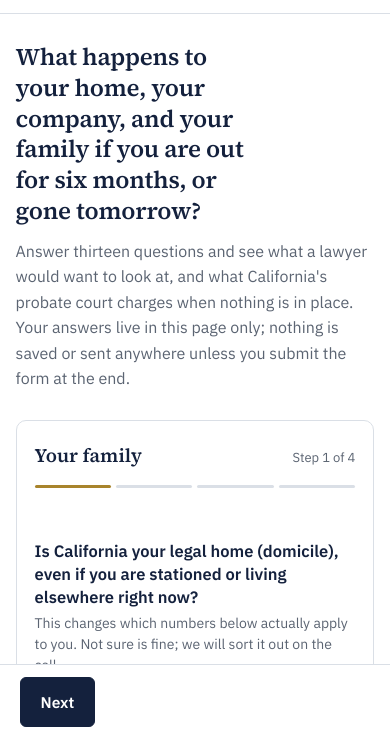
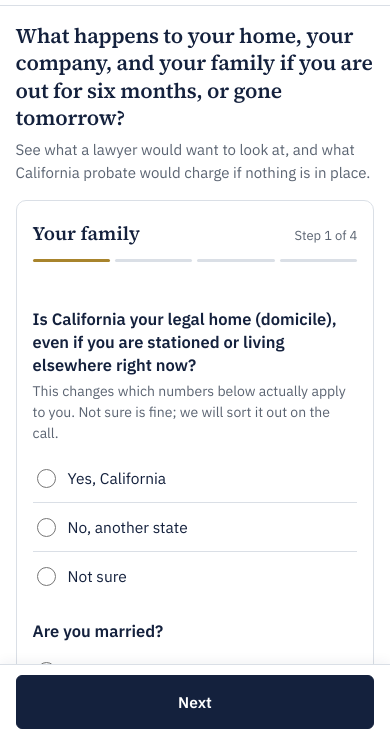
Before and after one commit to dearley02/myestatecheck, a plain HTML site: page index.html in a window 390 px wide. Shown: the part 105-843 px from the top of the page. Drawn offline with Linux system fonts and the light colour scheme.

Commit message:
Revise title, meta tags, and mobile styles
Updated title and meta description for clarity and SEO. Adjusted styles for better layout on mobile devices.

```diff
--- a/index.html
+++ b/index.html
@@ -6,8 +6,21 @@
 <link rel="preconnect" href="https://fonts.googleapis.com">
 <link rel="preconnect" href="https://fonts.gstatic.com" crossorigin>
 <link href="https://fonts.googleapis.com/css2?family=Source+Serif+4:opsz,wght@8..60,400;8..60,500;8..60,600;8..60,700&family=IBM+Plex+Sans:wght@400;500;600;700&display=swap" rel="stylesheet">
-<title>Five-minute business and estate check</title>
-<meta name="description" content="Answer twelve questions and see what would happen to your home, your company, and your family if you were out for six months or gone tomorrow. Private, nothing is stored.">
+<title>Business &amp; Estate Check</title>
+<meta name="description" content="Thirteen questions, about five minutes. See what a lawyer would want to look at, and what California probate would charge if nothing is in place. Your answers are not saved unless you submit.">
+
+<!-- Link previews and in-app browsers read these; without them some show the filename -->
+<meta property="og:type" content="website">
+<meta property="og:title" content="Business &amp; Estate Check">
+<meta property="og:description" content="Thirteen questions, about five minutes. What happens to your home, your company, and your family if you are out for six months, or gone tomorrow?">
+<meta property="og:url" content="https://dearley02.github.io/myestatecheck/">
+<meta property="og:site_name" content="Business &amp; Estate Check">
+<meta name="twitter:card" content="summary">
+<meta name="twitter:title" content="Business &amp; Estate Check">
+<meta name="twitter:description" content="Thirteen questions, about five minutes. What happens to your home, your company, and your family if you are out for six months, or gone tomorrow?">
+<meta name="apple-mobile-web-app-title" content="Business &amp; Estate Check">
+<meta name="application-name" content="Business &amp; Estate Check">
+<meta name="theme-color" content="#14213D">
 <style>
   :root {
     --ink:#14213D; --paper:#FFFFFF; --line:#DADFE6; --slate:#5B6472; --wash:#F5F6F8;
@@ -31,7 +44,7 @@
   .chips span { display:inline-flex; align-items:center; }
   .chips span + span::before { content:""; display:inline-block; width:3px; height:3px; border-radius:50%; background:var(--line); margin-right:14px; flex-shrink:0; }
   .wrap { width:min(680px,92vw); margin:0 auto; padding:28px 0 60px; }
-  .hero { margin-bottom:28px; }
+  .hero { margin-bottom:22px; }
   h1 { font-family:var(--serif); font-weight:600; font-size:clamp(24px,5.2vw,32px); line-height:1.28; margin:0 0 12px; color:var(--ink); letter-spacing:-0.01em; max-width:19ch; }
   .lede { color:var(--slate); margin:0; font-size:16px; max-width:58ch; line-height:1.6; }
   .stepcard { border:1px solid var(--line); border-radius:10px; padding:24px 24px 20px; margin:0; background:var(--paper); }
@@ -100,14 +113,24 @@
   footer { margin-top:36px; padding-top:16px; border-top:1px solid var(--line); font-size:13px; color:var(--slate); line-height:1.6; }
   @media (max-width:640px) {
     form .row { grid-template-columns:1fr; }
-    .wrap { padding-bottom:110px; }
+    .wrap { padding:16px 0 96px; }
+    .topbar .in { padding:12px 0; }
+    h1 { font-size:21px; line-height:1.3; margin:0 0 8px; max-width:none; }
+    .lede { font-size:15px; line-height:1.5; }
+    .hero { margin-bottom:16px; }
+    .stepcard { padding:18px 16px 14px; }
+    .stephead { margin-bottom:10px; }
+    .segments { margin:0 0 16px; }
+    .q { margin:0 0 20px; }
     .nav {
       position:fixed; left:0; right:0; bottom:0; margin:0; z-index:20;
+      display:flex; gap:10px;
       background:var(--paper); border-top:1px solid var(--line);
-      padding:12px 5vw calc(12px + env(safe-area-inset-bottom));
-      max-width:680px; margin-left:auto; margin-right:auto;
+      padding:10px 4vw calc(10px + env(safe-area-inset-bottom));
+      box-shadow:0 -2px 12px rgba(20,33,61,0.06);
     }
-    .stepcard { padding:20px 18px 16px; }
+    .nav button { flex:1; padding:14px 18px; }
+    .nav button#back { flex:0 0 34%; }
     .card, .results .card:last-of-type { padding-left:0; padding-right:0; }
     .results .card:last-of-type { padding:20px 18px; }
   }
@@ -118,7 +141,7 @@
 <div class="wrap">
   <div class="hero">
     <h1>What happens to your home, your company, and your family if you are out for six months, or gone tomorrow?</h1>
-    <p class="lede">Answer thirteen questions and see what a lawyer would want to look at, and what California's probate court charges when nothing is in place. Your answers live in this page only; nothing is saved or sent anywhere unless you submit the form at the end.</p>
+    <p class="lede">See what a lawyer would want to look at, and what California probate would charge if nothing is in place.</p>
   </div>
 
   <div class="stepcard" id="stepcard">
```
